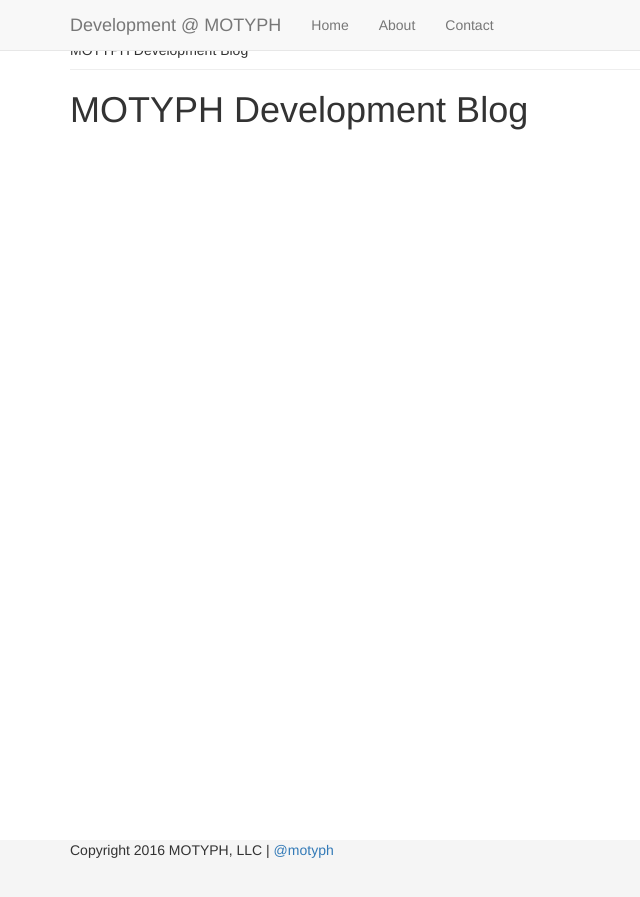
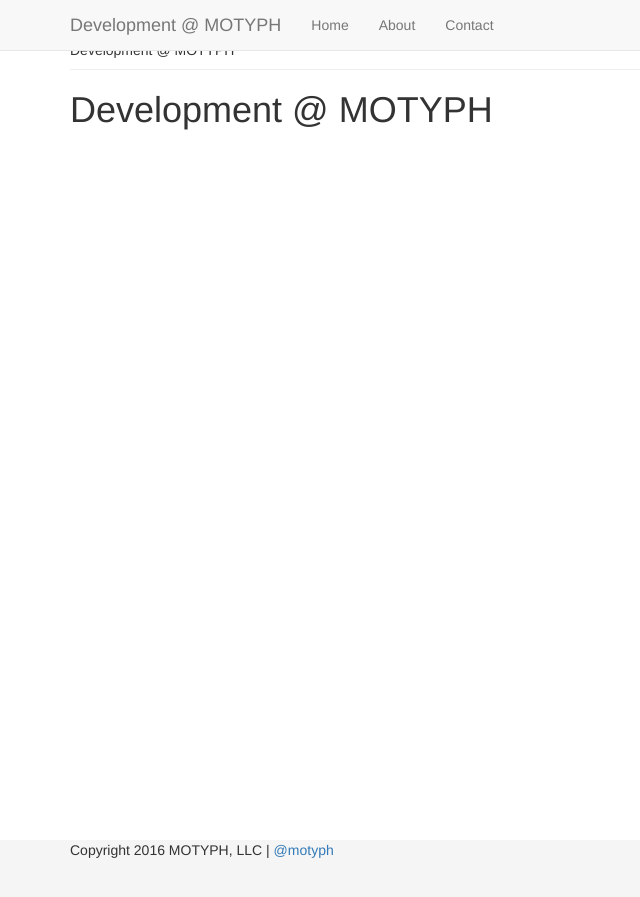
Before and after one commit to motyph/motyph.github.io, a Jekyll site: the page built from index.html, in a window 1280 px wide. Shown: the top 897 px of the page, without its empty margins (0-640 px from the left). Built offline with Jekyll 4.4.1, drawn with Linux system fonts in a browser that asks for light colours; nearby versions of some CDN libraries.

Commit message:
Updating page template

```diff
--- a/_layouts/page.html
+++ b/_layouts/page.html
@@ -2,7 +2,6 @@
 layout: default
 ---
 <div class="page-header">{{ page.title }} </div>
-<p class="meta">{{ page.date | date_to_string }}</p>
 
 <div class="post">
     {{ content }}
--- a/index.html
+++ b/index.html
@@ -1,6 +1,6 @@
 ---
 layout: page
-title: MOTYPH Development Blog
+title: Development @ MOTYPH
 ---
 <div class="blurb">
     <h1>{{ page.title }}</h1>
```
